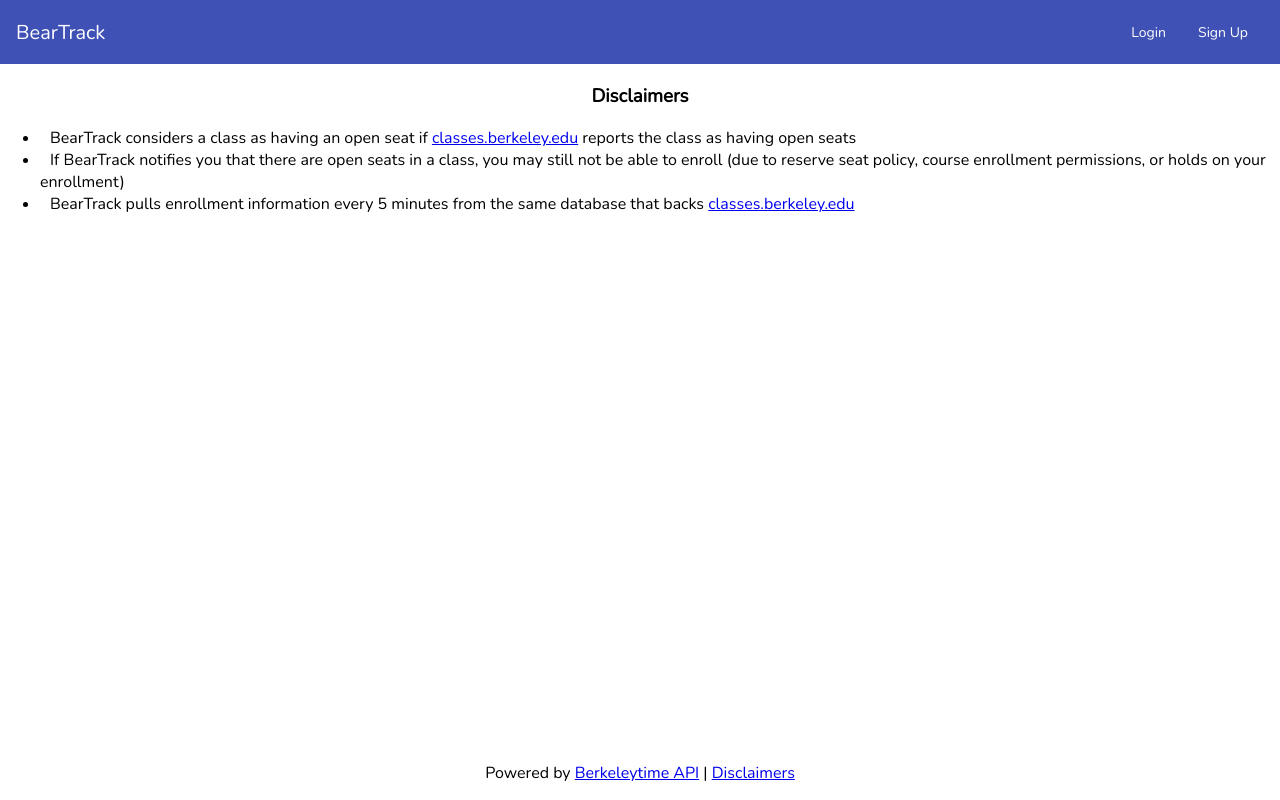
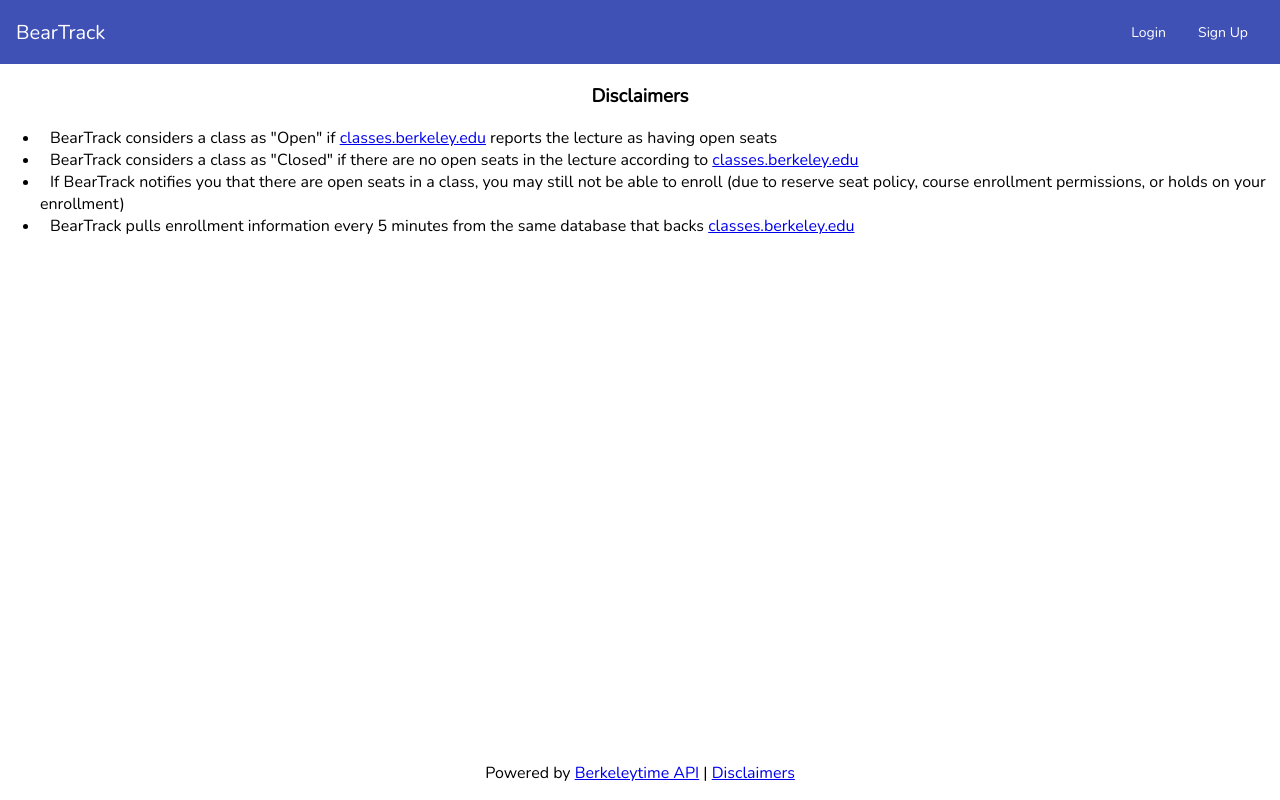
Before and after one commit to rkunani/bear-track, an Angular app: page /disclaimers in a window 1280 px wide. Built offline with nearby package versions, Linux system fonts and the light colour scheme.

Commit message:
update disclaimers

```diff
--- a/src/app/disclaimer/disclaimer.component.html
+++ b/src/app/disclaimer/disclaimer.component.html
@@ -1,7 +1,8 @@
 <div class="center-me">
   <h3>Disclaimers</h3>
   <ul>
-    <li>BearTrack considers a class as having an open seat if <a href="http://classes.berkeley.edu" target="_blank">classes.berkeley.edu</a> reports the class as having open seats</li>
+    <li>BearTrack considers a class as "Open" if <a href="http://classes.berkeley.edu" target="_blank">classes.berkeley.edu</a> reports the lecture as having open seats</li>
+    <li>BearTrack considers a class as "Closed" if there are no open seats in the lecture according to <a href="http://classes.berkeley.edu" target="_blank">classes.berkeley.edu</a></li>
     <li>If BearTrack notifies you that there are open seats in a class, you may still not be able to enroll (due to reserve seat policy, course enrollment permissions, or holds on your enrollment)</li>
     <li>BearTrack pulls enrollment information every 5 minutes from the same database that backs <a href="http://classes.berkeley.edu" target="_blank">classes.berkeley.edu</a></li>
   </ul>
```
